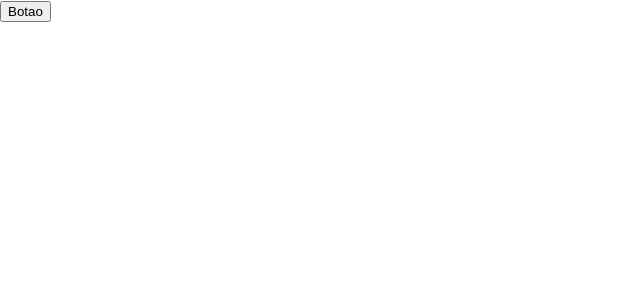
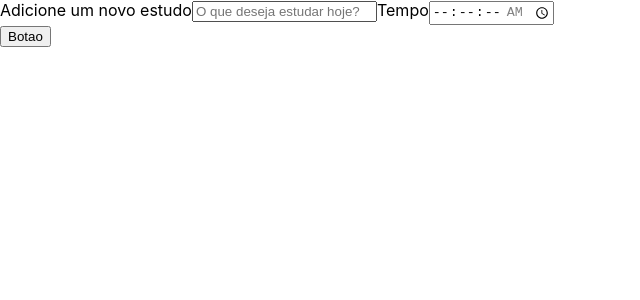
Before and after one commit to Daniel-Fonseca-da-Silva/react-with-typescript, a React (Create React App) app: page / in a window 1280 px wide. Shown: the top 300 px of the page, without its empty margins (0-640 px from the left). Built offline with nearby package versions, Linux system fonts and the light colour scheme; the HTML template or start-up script is replaced by a standard one.

Commit message:
feat: Created the form

```diff
--- a/src/App.tsx
+++ b/src/App.tsx
@@ -1,10 +1,9 @@
-import React from 'react';
-import Button from './components/button';
+import Form from './components/Forms';
 
 function App() {
   return (
     <div className="App">
-      <Button/>
+      <Form/>
     </div>
   );
 }
--- /dev/null
+++ b/src/components/Forms/index.tsx
@@ -0,0 +1,23 @@
+import React from "react";
+import Button from "../button";
+
+class Form extends React.Component {
+  render () {
+    return (
+      <form>
+        <div>
+          <label htmlFor="tarefa">Adicione um novo estudo</label>
+          <input type="text" name="tarefa" id="tarefa" placeholder="O que deseja estudar hoje?" required />
+          <label htmlFor="tempo">Tempo</label>
+          <input type="time" step="1" name="tempo" id="tempo" min="00:00:00" max="01:30:00" required />
+        </div>
+        <div>
+
+          <Button/>
+        </div>
+      </form>
+    )
+  }
+}
+
+export default Form;
```
